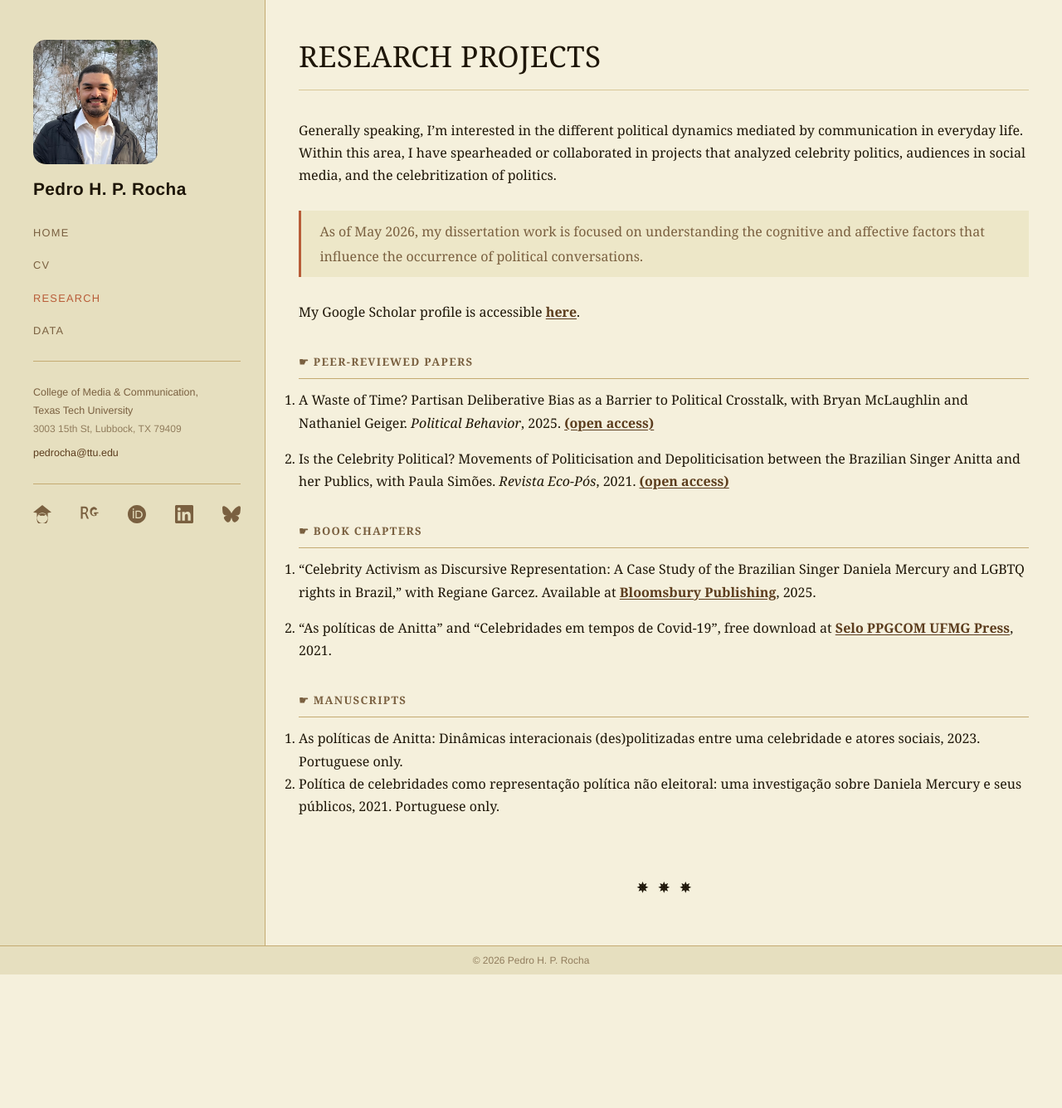
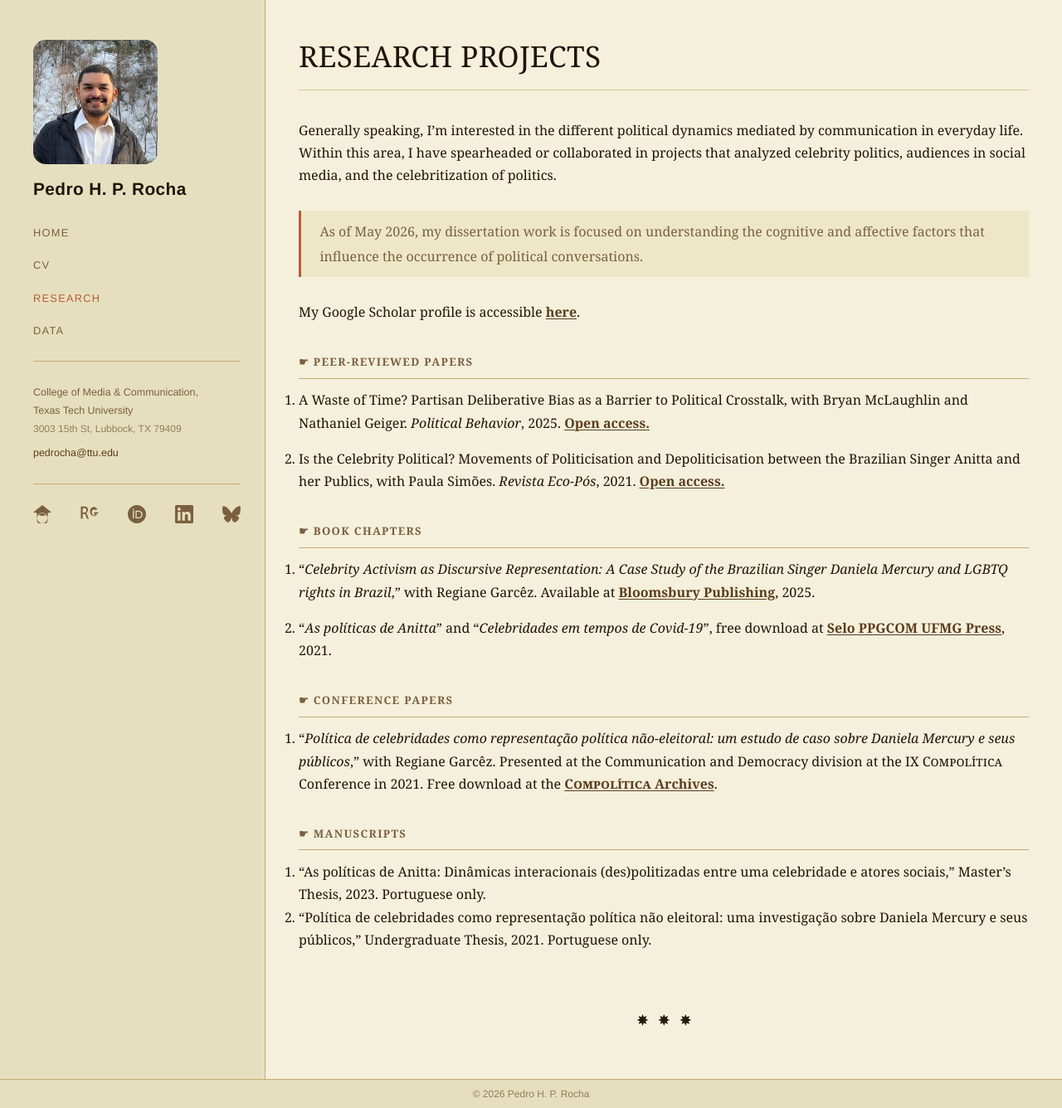
Before and after one commit to pedrohprocha/pedrohprocha.github.io, a Jekyll site: the page built from pages/research.md, in a window 1280 px wide. Shown: the whole page at 83% size. Built offline with Jekyll 4.4.1, drawn with Linux system fonts in a browser that asks for light colours; some web fonts are replaced; before the commit the page ends 1175 px from its top, so only the background shows below that.

Commit message:
add manicule

```diff
--- a/pages/research.md
+++ b/pages/research.md
@@ -12,20 +12,24 @@ My Google Scholar profile is accessible [here](https://scholar.google.com/citati
 
 ### ☛ Peer-reviewed papers
 
-1. A Waste of Time? Partisan Deliberative Bias as a Barrier to Political Crosstalk, with Bryan McLaughlin and Nathaniel Geiger. *Political Behavior*, 2025. [(open access)](https://doi.org/10.1007/s11109-025-10068-w)
+1. A Waste of Time? Partisan Deliberative Bias as a Barrier to Political Crosstalk, with Bryan McLaughlin and Nathaniel Geiger. *Political Behavior*, 2025. [Open access.](https://doi.org/10.1007/s11109-025-10068-w)
 
-2. Is the Celebrity Political? Movements of Politicisation and Depoliticisation between the Brazilian Singer Anitta and her Publics, with Paula Simões. *Revista Eco-Pós*, 2021. [(open access)](https://doi.org/10.29146/ecopos.v24i2.27702)
+2. Is the Celebrity Political? Movements of Politicisation and Depoliticisation between the Brazilian Singer Anitta and her Publics, with Paula Simões. *Revista Eco-Pós*, 2021. [Open access.](https://doi.org/10.29146/ecopos.v24i2.27702)
 
 ### ☛ Book Chapters
 
-1. "Celebrity Activism as Discursive Representation: A Case Study of the Brazilian Singer Daniela Mercury and LGBTQ rights in Brazil," with Regiane Garcez. Available at [Bloomsbury Publishing](https://www.bloomsbury.com/us/audience-interactions-in-contemporary-celebrity-culture-9781666922431/), 2025.
+1. "*Celebrity Activism as Discursive Representation: A Case Study of the Brazilian Singer Daniela Mercury and LGBTQ rights in Brazil*," with Regiane Garcêz. Available at [Bloomsbury Publishing](https://www.bloomsbury.com/us/audience-interactions-in-contemporary-celebrity-culture-9781666922431/), 2025.
 
-2. "As políticas de Anitta" and "Celebridades em tempos de Covid-19", free download at [Selo PPGCOM UFMG Press](https://seloppgcomufmg.com.br/colecoes/diario-da-quarentena/), 2021.
+2. "*As políticas de Anitta*" and "*Celebridades em tempos de Covid-19*", free download at [Selo PPGCOM UFMG Press](https://seloppgcomufmg.com.br/colecoes/diario-da-quarentena/), 2021.
+
+### ☛ Conference Papers
+
+1. "*Política de celebridades como representação política não-eleitoral: um estudo de caso sobre Daniela Mercury e seus públicos*," with Regiane Garcêz. Presented at the Communication and Democracy division at the IX <span style="font-variant:small-caps;">Compolítica</span> Conference in 2021. Free download at the [<span style="font-variant:small-caps;">Compolítica</span> Archives](https://compolitica.org//novo/anais/2021/gt3/7.pdf).
 
 ### ☛ Manuscripts
 
-1. As políticas de Anitta: Dinâmicas interacionais (des)politizadas entre uma celebridade e atores sociais, 2023. Portuguese only.
-2. Política de celebridades como representação política não eleitoral: uma investigação sobre Daniela Mercury e seus públicos, 2021. Portuguese only.
+1. "As políticas de Anitta: Dinâmicas interacionais (des)politizadas entre uma celebridade e atores sociais," Master's Thesis, 2023. Portuguese only.
+2. "Política de celebridades como representação política não eleitoral: uma investigação sobre Daniela Mercury e seus públicos," Undergraduate Thesis, 2021. Portuguese only.
 
 <br><br>
 <p style="text-align: center;"><strong>✵ &nbsp; ✵ &nbsp; ✵</strong></p>
```
Also changed, not shown: pages/cv.md (+1 -1 lines).
